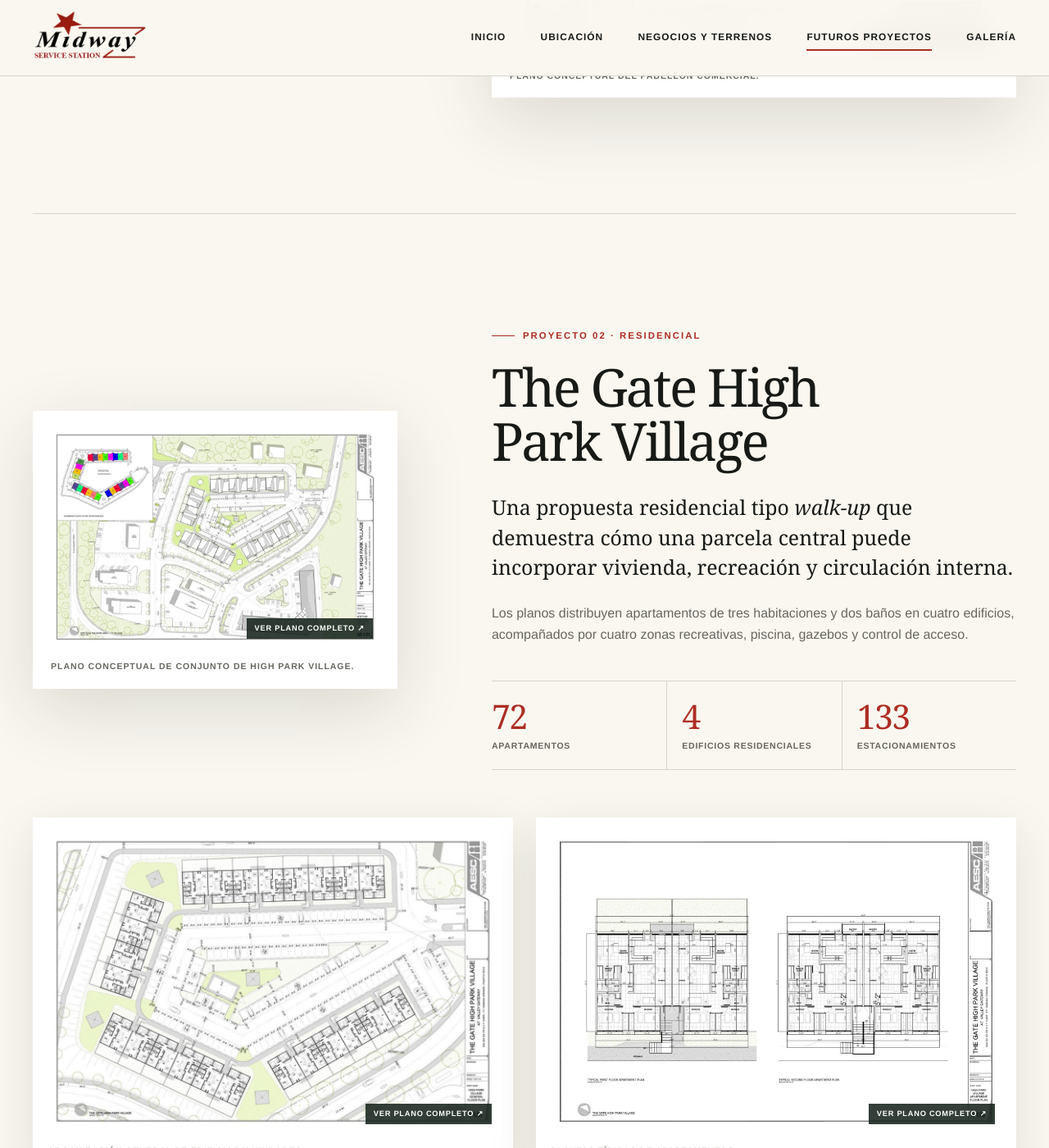
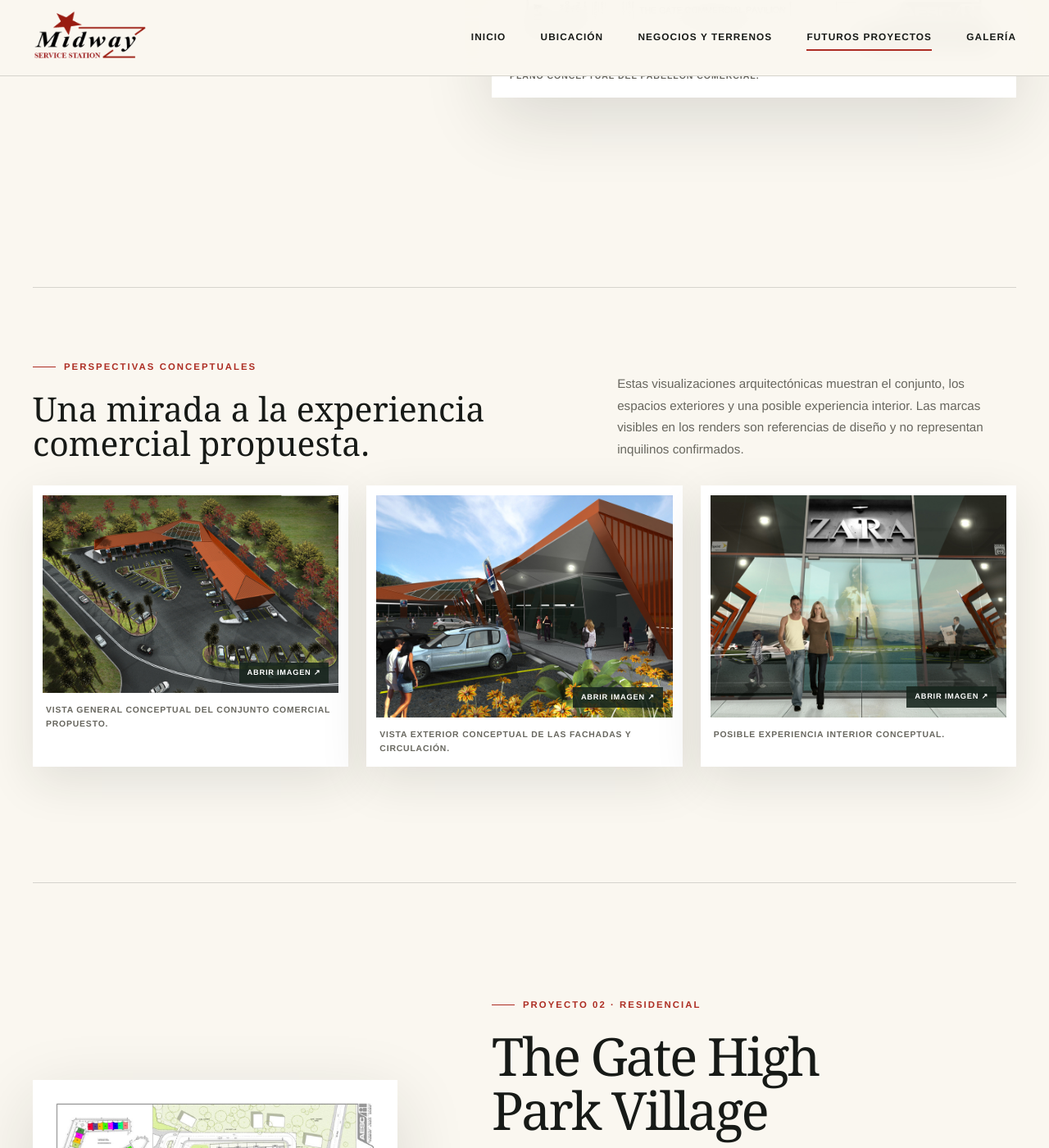
Before and after one commit to ramonmisla-code/Midway, a Jekyll site: the page built from futuros-proyectos.html, in a window 1280 px wide and 1400 px high, scrolled down 2899 px. Shown: the whole window at 82% size. Built offline with Jekyll 4.4.1, drawn with Linux system fonts in a browser that asks for light colours.

Commit message:
Agregar perspectivas del pabellón comercial

```diff
--- a/assets/css/main.css
+++ b/assets/css/main.css
@@ -1667,6 +1667,66 @@ h3 {
   text-transform: uppercase;
 }
 
+.commercial-pavilion-perspectives {
+  padding-top: clamp(54px, 7vw, 90px);
+  padding-bottom: clamp(90px, 11vw, 150px);
+}
+
+.commercial-pavilion-perspectives__heading {
+  display: grid;
+  grid-template-columns: minmax(0, 1fr) minmax(280px, 0.75fr);
+  align-items: end;
+  gap: clamp(28px, 5vw, 72px);
+  margin-bottom: 30px;
+  padding-top: clamp(54px, 7vw, 90px);
+  border-top: 1px solid rgba(26, 34, 28, 0.16);
+}
+
+.commercial-pavilion-perspectives__heading h3 {
+  max-width: 560px;
+  margin: 0;
+  color: var(--ink);
+  font-family: var(--serif);
+  font-size: clamp(1.85rem, 3.2vw, 3.1rem);
+  font-weight: 500;
+  line-height: 1.03;
+}
+
+.commercial-pavilion-perspectives__heading > p {
+  margin: 0;
+  color: var(--muted);
+  font-size: 0.95rem;
+  line-height: 1.75;
+}
+
+.commercial-pavilion-perspectives__grid {
+  display: grid;
+  grid-template-columns: repeat(3, minmax(0, 1fr));
+  gap: 22px;
+}
+
+.commercial-pavilion-perspective {
+  margin: 0;
+  padding: 12px;
+  background: #fff;
+  box-shadow: 0 18px 55px rgba(26, 34, 28, 0.11);
+}
+
+.commercial-pavilion-perspective img {
+  display: block;
+  width: 100%;
+  height: auto;
+}
+
+.commercial-pavilion-perspective figcaption {
+  margin: 12px 4px 2px;
+  color: var(--muted);
+  font-size: 0.65rem;
+  font-weight: 700;
+  letter-spacing: 0.08em;
+  text-transform: uppercase;
+}
+
 .residential-panel {
   position: relative;
   display: flex;
@@ -1959,7 +2019,15 @@ h3 {
     grid-template-columns: 1fr;
   }
 
+  .commercial-pavilion-perspectives__heading {
+    grid-template-columns: 1fr;
+  }
+
   .personal-care-perspectives__grid {
+    grid-template-columns: repeat(2, minmax(0, 1fr));
+  }
+
+  .commercial-pavilion-perspectives__grid {
     grid-template-columns: repeat(2, minmax(0, 1fr));
   }
 
@@ -1992,6 +2060,11 @@ h3 {
   }
 
   .personal-care-perspectives__grid {
+    grid-template-columns: 1fr;
+    gap: 18px;
+  }
+
+  .commercial-pavilion-perspectives__grid {
     grid-template-columns: 1fr;
     gap: 18px;
   }
--- a/futuros-proyectos.html
+++ b/futuros-proyectos.html
@@ -74,6 +74,35 @@ permalink: /futuros-proyectos/
         <figcaption>Plano conceptual del pabellón comercial.</figcaption>
       </figure>
     </div>
+    <section class="container commercial-pavilion-perspectives" aria-labelledby="commercial-pavilion-perspectives-title">
+      <div class="commercial-pavilion-perspectives__heading">
+        <div>
+          <p class="eyebrow">Perspectivas conceptuales</p>
+          <h3 id="commercial-pavilion-perspectives-title">Una mirada a la experiencia comercial propuesta.</h3>
+        </div>
+        <p>Estas visualizaciones arquitectónicas muestran el conjunto, los espacios exteriores y una posible experiencia interior. Las marcas visibles en los renders son referencias de diseño y no representan inquilinos confirmados.</p>
+      </div>
+      <div class="commercial-pavilion-perspectives__grid">
+        <figure class="commercial-pavilion-perspective">
+          <a class="concept-link" href="{{ '/assets/images/future-projects/commercial-pavilion-perspectives/vista-general.jpg' | relative_url }}" target="_blank" rel="noopener" aria-label="Abrir perspectiva general conceptual del pabellón comercial">
+            <img src="{{ '/assets/images/future-projects/commercial-pavilion-perspectives/vista-general.jpg' | relative_url }}" width="915" height="612" alt="Perspectiva general conceptual de The Gate Commercial Pavilion" loading="lazy">
+          </a>
+          <figcaption>Vista general conceptual del conjunto comercial propuesto.</figcaption>
+        </figure>
+        <figure class="commercial-pavilion-perspective">
+          <a class="concept-link" href="{{ '/assets/images/future-projects/commercial-pavilion-perspectives/vista-exterior.jpg' | relative_url }}" target="_blank" rel="noopener" aria-label="Abrir perspectiva exterior conceptual del pabellón comercial">
+            <img src="{{ '/assets/images/future-projects/commercial-pavilion-perspectives/vista-exterior.jpg' | relative_url }}" width="815" height="612" alt="Perspectiva exterior conceptual de The Gate Commercial Pavilion" loading="lazy">
+          </a>
+          <figcaption>Vista exterior conceptual de las fachadas y circulación.</figcaption>
+        </figure>
+        <figure class="commercial-pavilion-perspective">
+          <a class="concept-link" href="{{ '/assets/images/future-projects/commercial-pavilion-perspectives/vista-interior.jpg' | relative_url }}" target="_blank" rel="noopener" aria-label="Abrir perspectiva interior conceptual del pabellón comercial">
+            <img src="{{ '/assets/images/future-projects/commercial-pavilion-perspectives/vista-interior.jpg' | relative_url }}" width="816" height="612" alt="Perspectiva interior conceptual de un local en The Gate Commercial Pavilion" loading="lazy">
+          </a>
+          <figcaption>Posible experiencia interior conceptual.</figcaption>
+        </figure>
+      </div>
+    </section>
   </article>
 
   <article class="future-project future-project--reverse" id="high-park-village">
```
Also changed, not shown: assets/images/future-projects/commercial-pavilion-perspectives/vista-exterior.jpg (added), assets/images/future-projects/commercial-pavilion-perspectives/vista-general.jpg (added), assets/images/future-projects/commercial-pavilion-perspectives/vista-interior.jpg (added).
